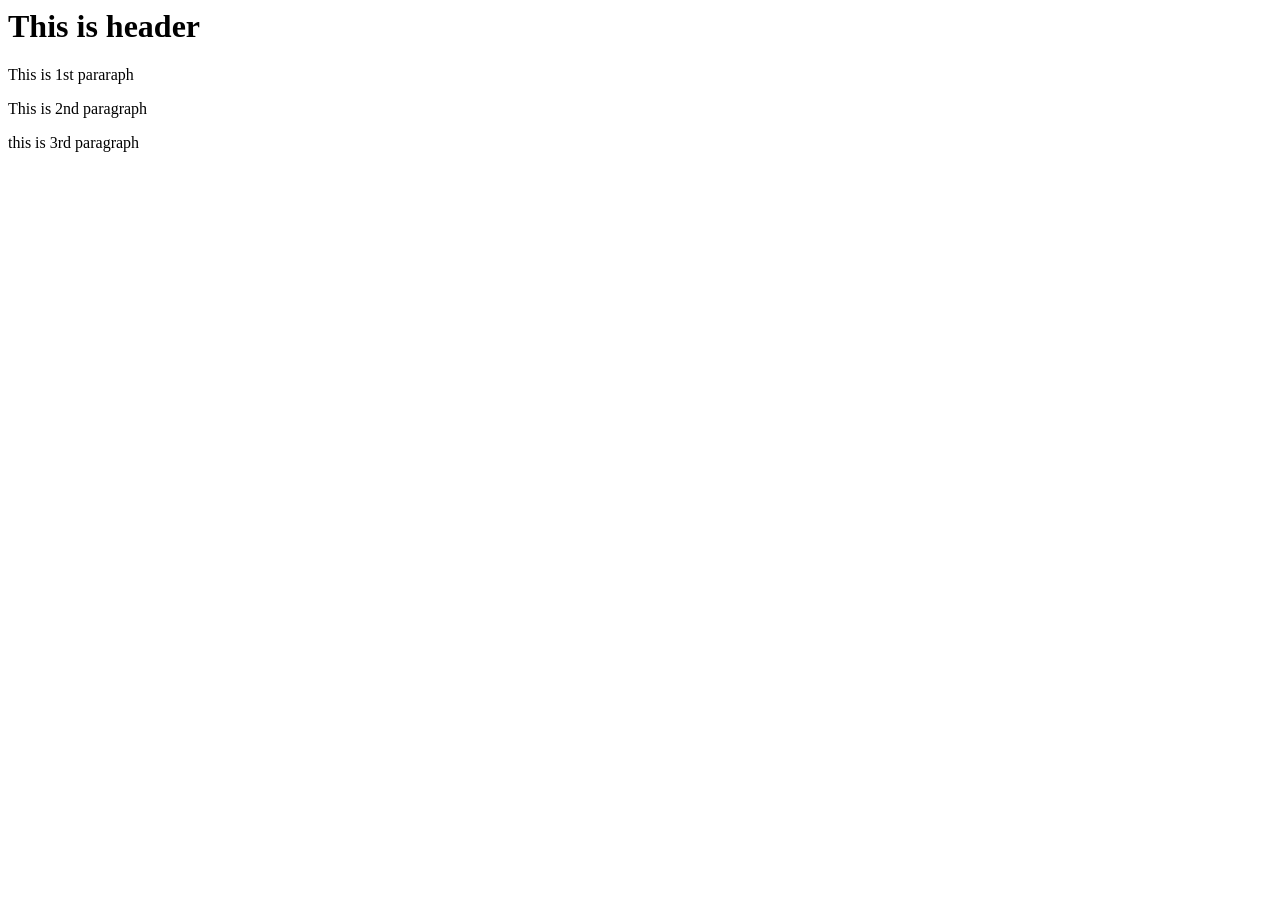
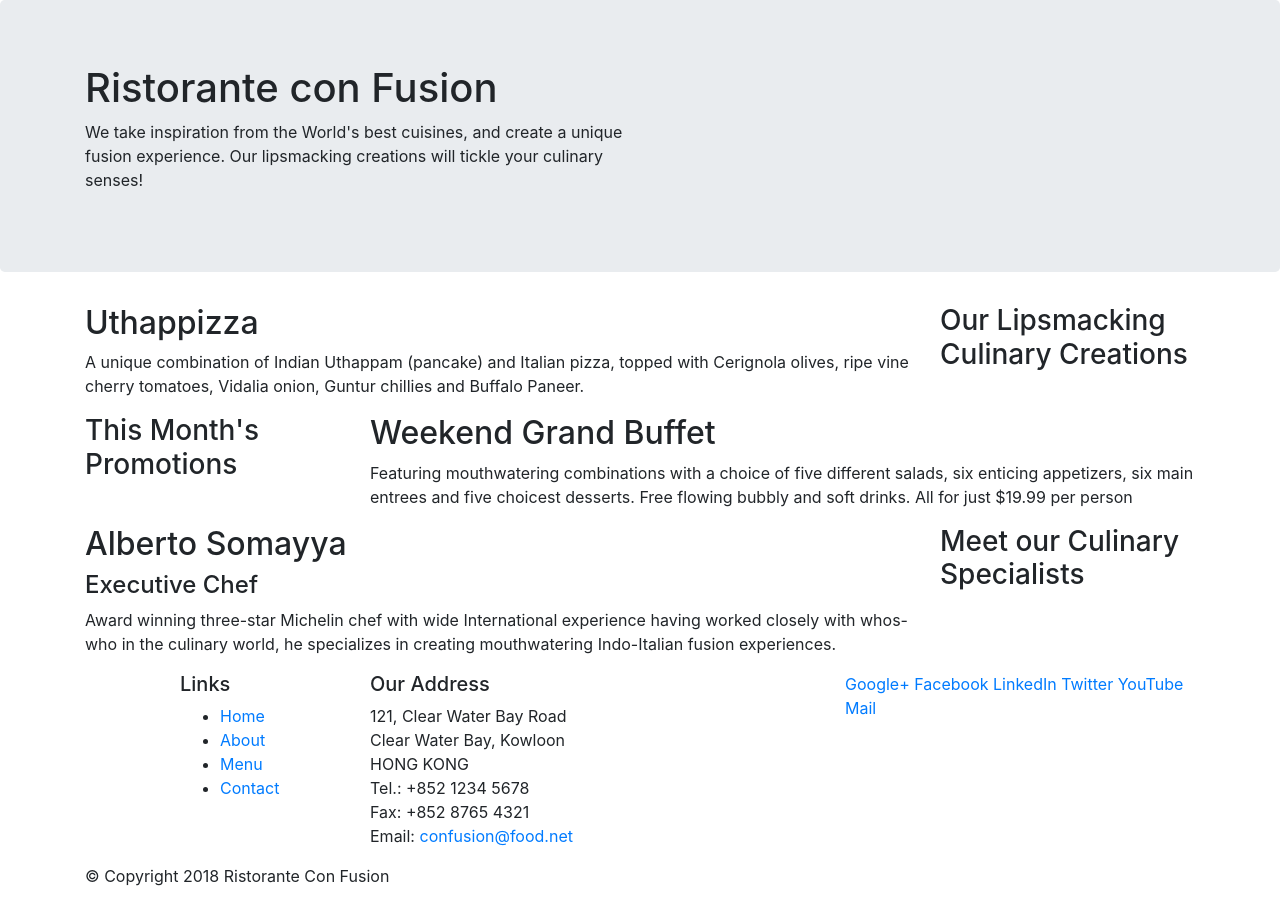
Before and after one commit to ghazanfar23/coursera, a website: page index.html in a window 1280 px wide. Before the commit the page ends 800 px from the top, so only its background shows below. Drawn offline with nearby package versions, Linux system fonts and the light colour scheme.

Commit message:
setting up columns

```diff
--- /dev/null
+++ b/css/styles.css
@@ -0,0 +1,17 @@
+.row-header {
+    margin: 0px auto;
+    padding: 0px;
+}
+
+.row-content {
+    margin: 0px auto;
+    padding: 50px 0px 50px 0px;
+    border-bottom: 1px ridge;
+    min-height: 400px;
+}
+
+.footer {
+    background-color: #D1C4E9;
+    margin: 0px auto;
+    padding: 20px 0px 20px 0px;
+}
--- a/index.html
+++ b/index.html
@@ -1,13 +1,122 @@
-<html>
-<header>
+<!DOCTYPE html>
+<html lang="en">
 
-    <body>
-        <h1>This is header</h1>
-        <p>This is 1st pararaph</p>
-        <p>This is 2nd paragraph</p>
-        <p>this is 3rd paragraph</p>
+<head>
+    <!-- Required meta tags always come first -->
+    <meta charset="utf-8">
+    <meta name="viewport" content="width=device-width, initial-scale=1, shrink-to-fit=no">
+    <meta http-equiv="x-ua-compatible" content="ie=edge">
 
-    </body>
-</header>
+    <!-- Bootstrap CSS -->
+    <link rel="stylesheet" href="node_modules/bootstrap/dist/css/bootstrap.min.css">
+    <link href="css/styles.css" rel="stylesheet">
+    <title>Ristorante Con Fusion</title>
+
+
+</head>
+
+<body>
+
+    <header class="jumbotron">
+        <div class="container">
+            <div class="row">
+                <div class="col-12 col-sm-6">
+                    <h1>Ristorante con Fusion</h1>
+                    <p>We take inspiration from the World's best cuisines, and create a unique fusion experience. Our
+                        lipsmacking creations will tickle your culinary senses!</p>
+                </div>
+                <div class="col-12 col-sm-6">
+                </div>
+            </div>
+        </div>
+    </header>
+
+    <div class="container">
+        <div class="row">
+            <div class="col-12 col-sm-4 order-sm-last col-md-3">
+                <h3>Our Lipsmacking Culinary Creations</h3>
+            </div>
+            <div class="col col-sm order-sm-first col-md">
+                <h2>Uthappizza</h2>
+                <p>A unique combination of Indian Uthappam (pancake) and Italian pizza, topped with Cerignola olives,
+                    ripe vine cherry tomatoes, Vidalia onion, Guntur chillies and Buffalo Paneer.</p>
+            </div>
+        </div>
+
+
+        <div class="row">
+            <div class="col-12 col-sm-4 col-md-3">
+                <h3>This Month's Promotions</h3>
+            </div>
+            <div class="col col-sm col-md">
+                <h2>Weekend Grand Buffet</h2>
+                <p>Featuring mouthwatering combinations with a choice of five different salads, six enticing
+                    appetizers, six main entrees and five choicest desserts. Free flowing bubbly and soft drinks. All
+                    for just $19.99 per person </p>
+            </div>
+        </div>
+
+        <div class="row">
+            <div class="col-12 col-sm-4 order-sm-last col-md-3">
+                <h3>Meet our Culinary Specialists</h3>
+            </div>
+            <div class="col col-sm  order-sm-first col-md">
+                <h2>Alberto Somayya</h2>
+                <h4>Executive Chef</h4>
+                <p>Award winning three-star Michelin chef with wide International experience having worked closely with
+                    whos-who in the culinary world, he specializes in creating mouthwatering Indo-Italian fusion
+                    experiences. </p>
+            </div>
+        </div>
+    </div>
+
+    <footer>
+        <div class="container">
+            <div class="row">
+                <div class="col-4 offset-1 col-sm-2">
+                    <h5>Links</h5>
+                    <ul>
+                        <li><a href="#">Home</a></li>
+                        <li><a href="#">About</a></li>
+                        <li><a href="#">Menu</a></li>
+                        <li><a href="#">Contact</a></li>
+                    </ul>
+                </div>
+                <div class="col-7 col-sm-5">
+                    <h5>Our Address</h5>
+                    <address>
+                        121, Clear Water Bay Road<br>
+                        Clear Water Bay, Kowloon<br>
+                        HONG KONG<br>
+                        Tel.: +852 1234 5678<br>
+                        Fax: +852 8765 4321<br>
+                        Email: <a href="mailto:confusion@food.net">confusion@food.net</a>
+                    </address>
+                </div>
+                <div class="col-12 col-sm-4">
+                    <div>
+                        <a href="http://google.com/+">Google+</a>
+                        <a href="http://www.facebook.com/profile.php?id=">Facebook</a>
+                        <a href="http://www.linkedin.com/in/">LinkedIn</a>
+                        <a href="http://twitter.com/">Twitter</a>
+                        <a href="http://youtube.com/">YouTube</a>
+                        <a href="mailto:">Mail</a>
+                    </div>
+                </div>
+            </div>
+            <div class="row">
+                <div class="col-auto">
+                    <p>© Copyright 2018 Ristorante Con Fusion</p>
+                </div>
+            </div>
+        </div>
+    </footer>
+    <!-- jQuery first, then Popper.js, then Bootstrap JS. -->
+    <script src="node_modules/jquery/dist/jquery.slim.min.js"></script>
+    <script src="node_modules/popper.js/dist/umd/popper.min.js"></script>
+    <script src="node_modules/bootstrap/dist/js/bootstrap.min.js"></script>
+</body>
+
+</body>
 
 </html>
--- a/package.json
+++ b/package.json
@@ -20,5 +20,10 @@
   "homepage": "https://github.com/ghazanfar23/coursera#readme",
   "devDependencies": {
     "lite-server": "^2.4.0"
+  },
+  "dependencies": {
+    "bootstrap": "^4.0.0",
+    "jquery": "^3.3.1",
+    "popper.js": "^1.12.9"
   }
 }
```
Also changed, not shown: aboutus.html (added, +133 -0 lines), 1 other file.
